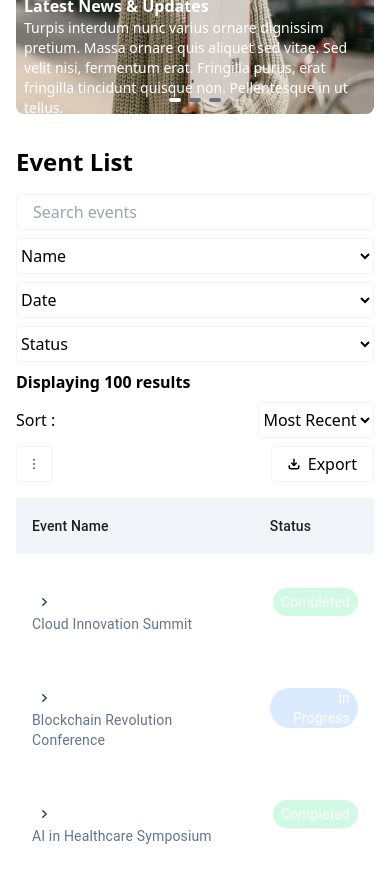
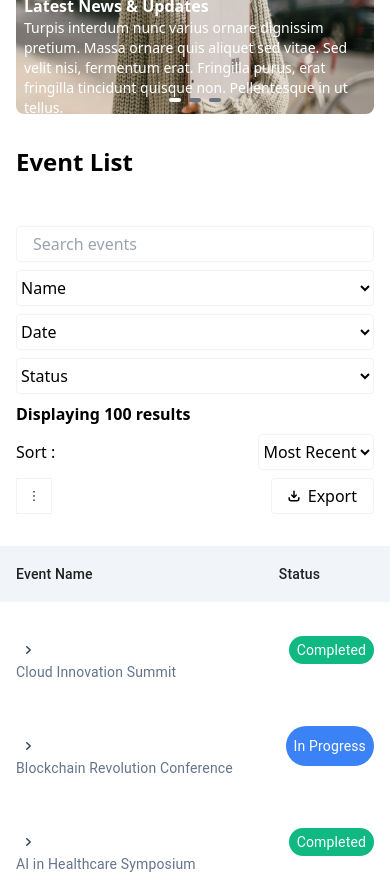
Before and after one commit to modesayo/alphatwelve, a Next.js app: page / in a window 390 px wide. Shown: the part 1000-1874 px from the top of the page. Built offline with nearby package versions, Linux system fonts and the light colour scheme.

Commit message:
Your commit message here

```diff
--- a/app/globals.css
+++ b/app/globals.css
@@ -35,12 +35,12 @@
         margin-right: 16px;
     }
     .segg {
-      background-color: #10B981 ;
+      background-color: #10B981 !important;
       color: #FFFFFF;
     }
     .gress{
-      background-color: #3B82F6;
-      height: 40px;
+      background-color: #3B82F6 !important;
+      height: 40px !important;
       color: #FFFFFF;
 
     }
@@ -54,6 +54,7 @@
     }
     .mobilem {
         margin-bottom: 113px !important;
+        width: 100%;
     }
 }
 
--- a/components/table.tsx
+++ b/components/table.tsx
@@ -288,10 +288,10 @@ const EventList = () => {
 
   return (
     <div className="mobilem">
-    <div className=" mx-auto  mobilem p-4 mt-4">
-      <h2 className="text-2xl font-bold mb-4">Event List</h2>
+    <div className=" mx-auto  mobilem mt-4">
+      <h2 className="text-2xl p-4 font-bold mb-4">Event List</h2>
       <div className="flex flex-col  mb-4">
-        <div className="flex flex-col md:flex-row gap-[8px]">
+        <div className="flex p-4 flex-col md:flex-row gap-[8px]">
           <input
             type="search"
             className="px-4 h-[36px] bg22 bd py-2 rounded"
@@ -398,8 +398,8 @@ const EventList = () => {
       </div>
       {isMobile ? (
         <TableContainer>
-        <Table sx={{ borderCollapse: 'collapse' }}> {/* Ensure borders are collapsed */}
-          <TableHead className="bg-[#F1F5F9]">
+        <Table sx={{ borderCollapse: 'collapse', padding: '0px' }}> {/* Ensure borders are collapsed */}
+          <TableHead className="bg3">
             <TableRow>
               <TableCell className="" sx={{ border: 'none' }}>Event Name</TableCell>
               <TableCell className="" sx={{ border: 'none' }}>Status</TableCell>
```
